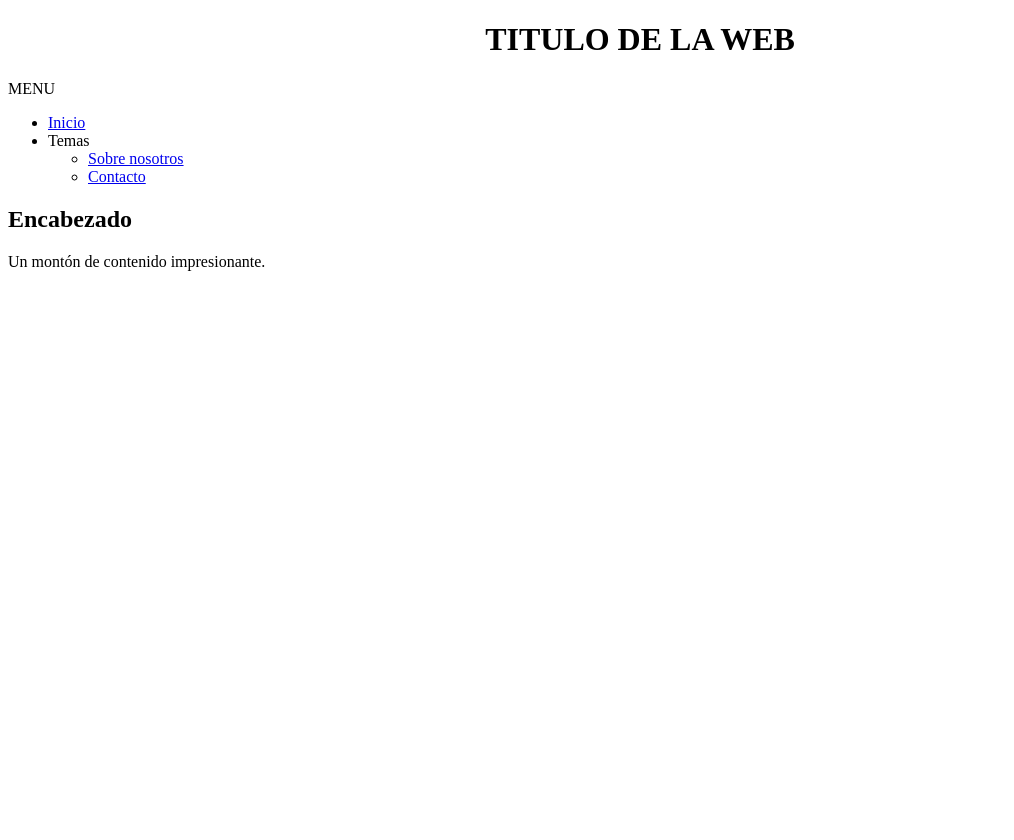
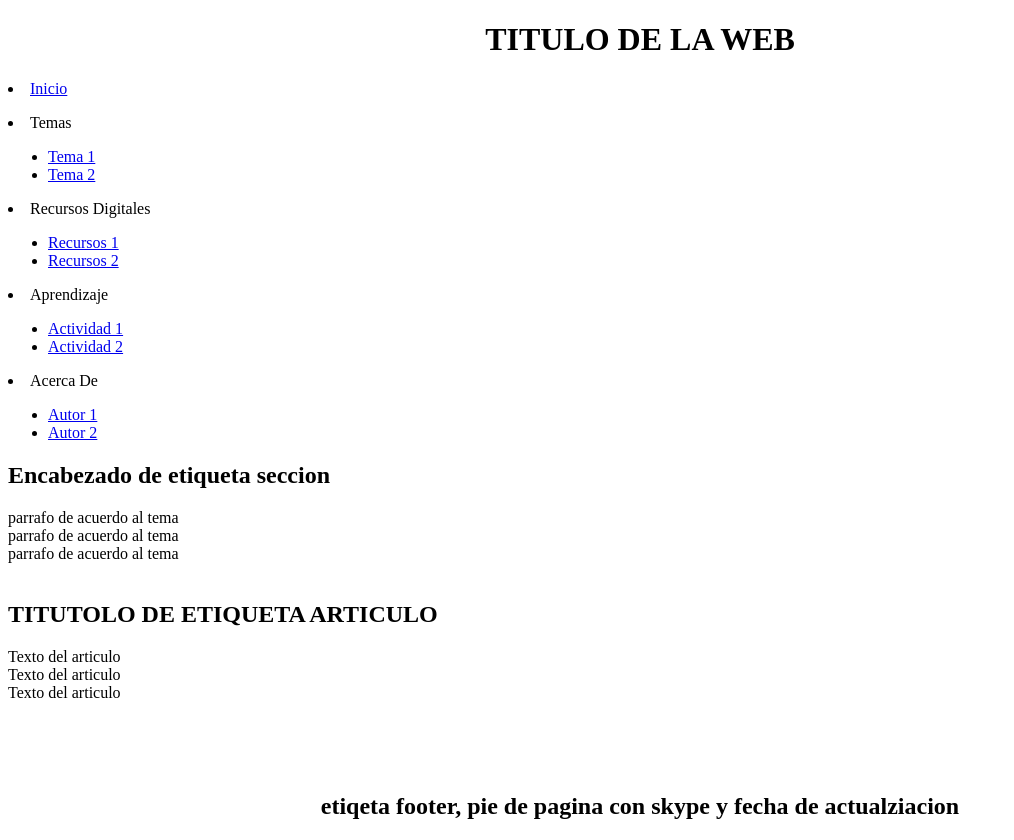
Before and after one commit to anewrios/DSWAlfosninNewball, a plain HTML site: page fase2/design.html in a window 1280 px wide. Shown: the whole page, without its empty margins (0-1014 px from the left). Before the commit the page ends 800 px from the top, so only its background shows below. Drawn offline with Linux system fonts and the light colour scheme.

Commit message:
Update design.html
Actualziacion 5

```diff
--- a/fase2/design.html
+++ b/fase2/design.html
@@ -12,19 +12,54 @@
 
         </header>
 
-        <nav>MENU
-            <ul><li><a href="index.html">Inicio</a></li>
-              <li>Temas</li>
+        <nav >
+        <p><li><a href="..\index.html">Inicio</a></li></p>
+        <li>Temas</li>
              <ul>
-                <li><a href="#">Sobre nosotros</a></li>
-                <li><a href="#">Contacto</a></li></ul>
+                <li><a href="#">Tema 1</a></li>
+                <li><a href="#">Tema 2</a></li></ul>
+            </ul>
+        <li>Recursos Digitales</li>
+             <ul>
+                <li><a href="#">Recursos 1</a></li>
+                <li><a href="#">Recursos 2</a></li></ul>
+            </ul>
+        <li>Aprendizaje</li>
+             <ul>
+                <li><a href="#">Actividad 1</a></li>
+                <li><a href="#">Actividad 2</a></li></ul>
+            </ul>
+        <li>Acerca De</li>
+             <ul>
+                <li><a href="#">Autor 1</a></li>
+                <li><a href="#">Autor 2</a></li></ul>
             </ul>
           </nav>
 
-          <section>
-            <h1>Encabezado</h1>
-            <p>Un montón de contenido impresionante.</p>
+           <section>
+            <h1>Encabezado de etiqueta seccion</h1>
+            parrafo de acuerdo al tema<br>
+            parrafo de acuerdo al tema<br>
+            parrafo de acuerdo al tema<br><br>
           </section>
+
+          <article>
+            <header>
+                <h1>TITUTOLO DE ETIQUETA ARTICULO</h1>
+                </header>
+                Texto del articulo <br>
+                Texto del articulo <br>
+                Texto del articulo <br>
+
+
+        </article>
+<br>
+<br>
+<br>
+<br>
+       <center > <footer>
+            <h2>etiqeta footer, pie de pagina con skype y fecha de actualziacion</h2>
+      </footer></center>
 
 </body>
 </html>
```
